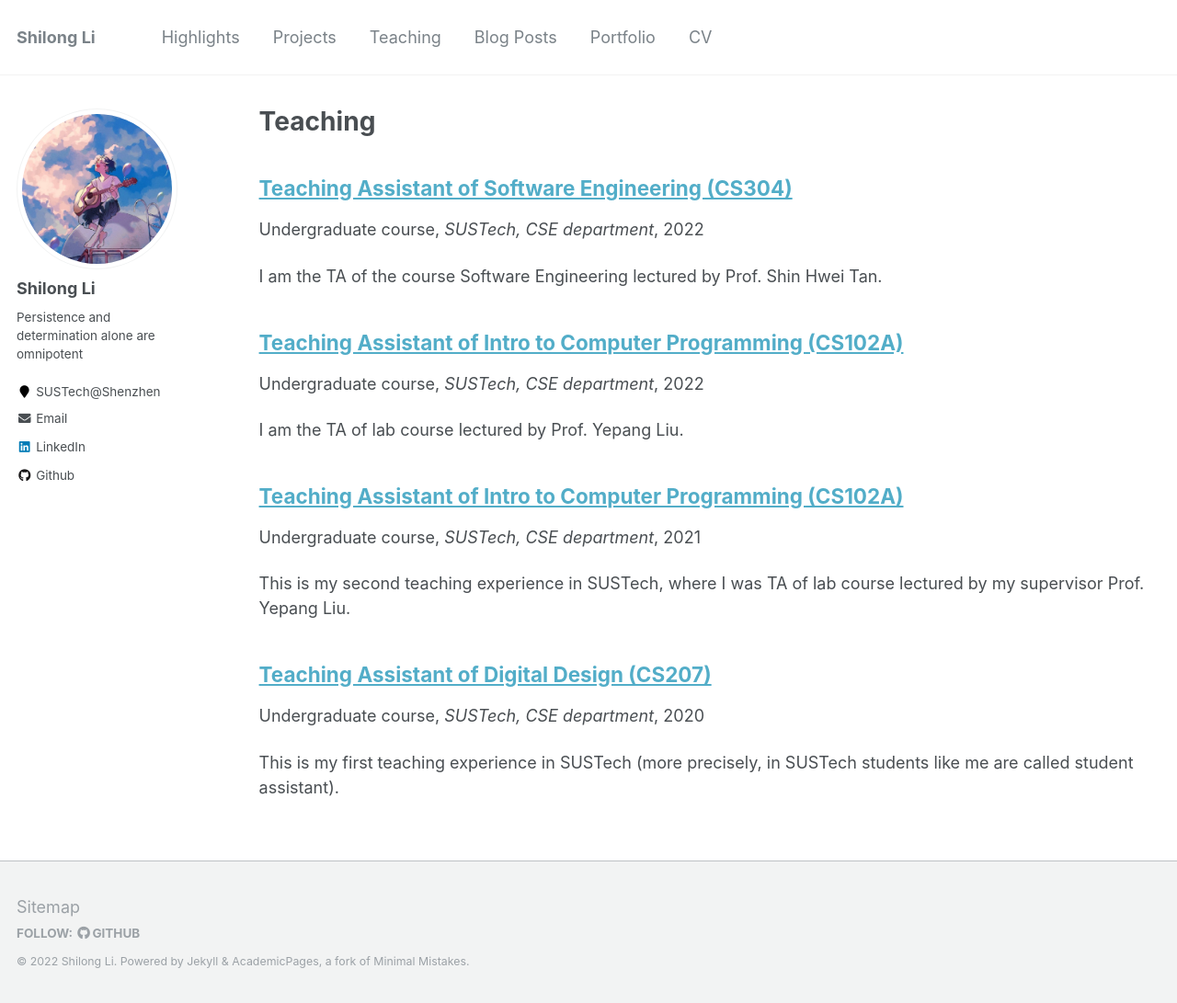
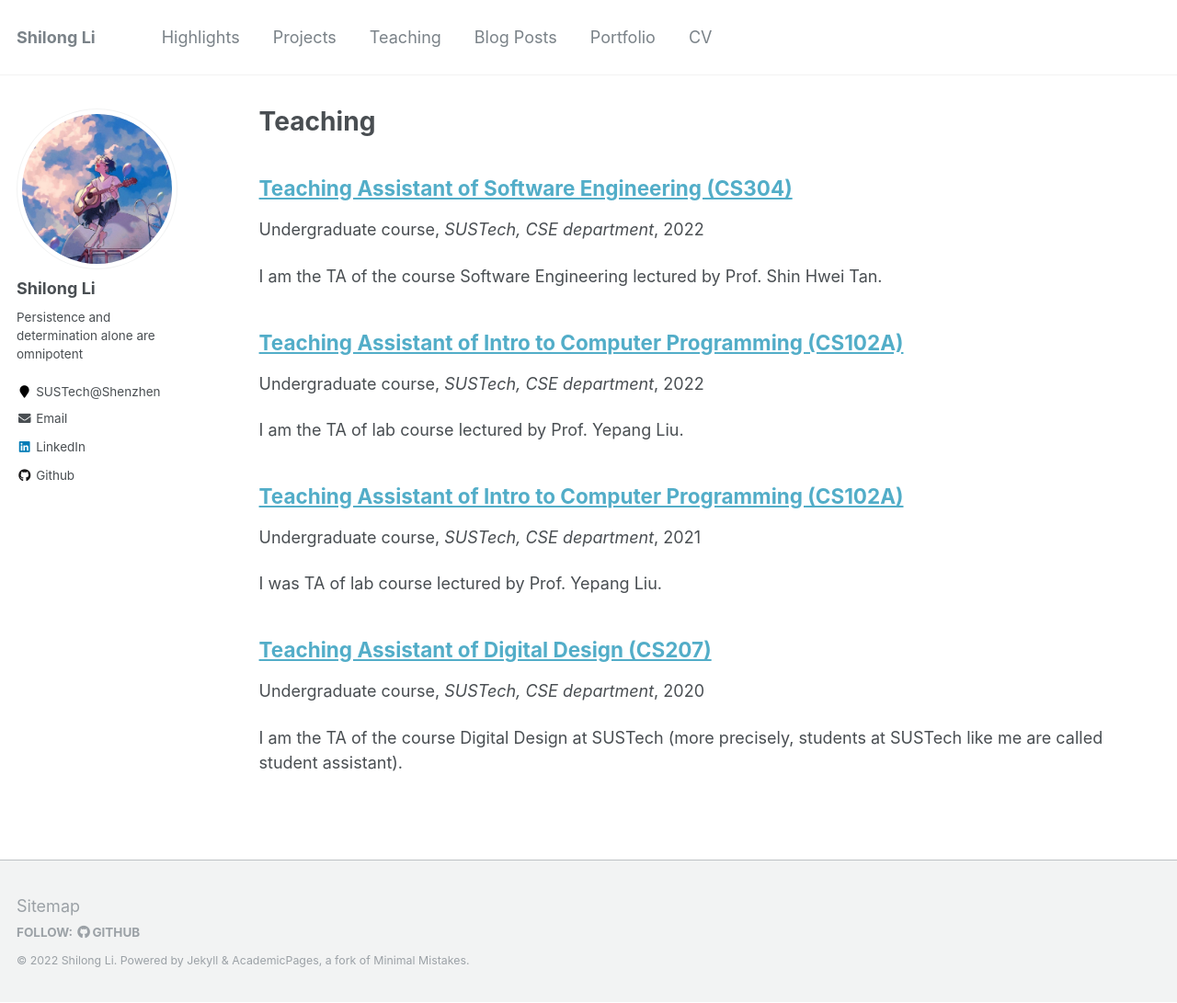
Before and after one commit to lethal233/lethal233.github.io, a Jekyll site: the page built from _pages/teaching.html, in a window 1280 px wide and 1091 px high. Shown: the whole window at 92% size. Built offline with Jekyll 4.4.1, drawn with Linux system fonts in a browser that asks for light colours.

Commit message:
[upd] words

```diff
--- a/_teaching/2020-fall-teaching-1.md
+++ b/_teaching/2020-fall-teaching-1.md
@@ -8,7 +8,7 @@ date: 2020-09-01
 location: "Shenzhen, China"
 ---
 
-This is my first teaching experience in SUSTech (more precisely, in SUSTech students like me are called student assistant).
+I am the TA of the course Digital Design at SUSTech (more precisely, students at SUSTech like me are called student assistant).
 
 Marking students' homework and final exam
 ======
--- a/_teaching/2021-spring-teaching-2.md
+++ b/_teaching/2021-spring-teaching-2.md
@@ -8,7 +8,7 @@ date: 2021-01-14
 location: "Shenzhen, China"
 ---
 
-This is my second teaching experience in SUSTech, where I was TA of lab course lectured by my supervisor Prof. Yepang Liu.
+I was TA of lab course lectured by Prof. Yepang Liu.
 
 Marking students' lab assignments and final exam
 ======
```
